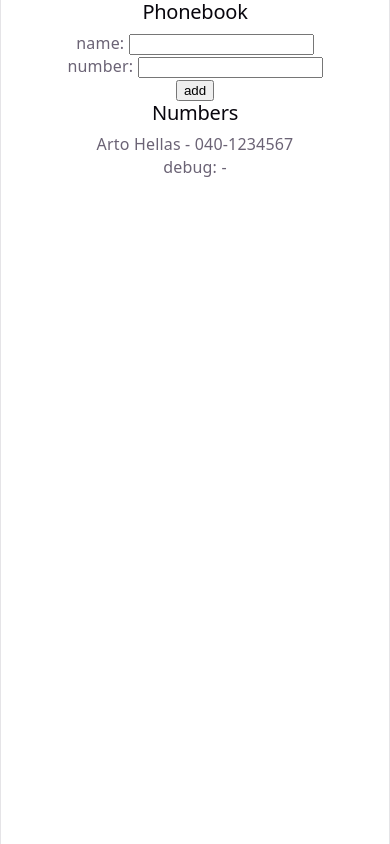
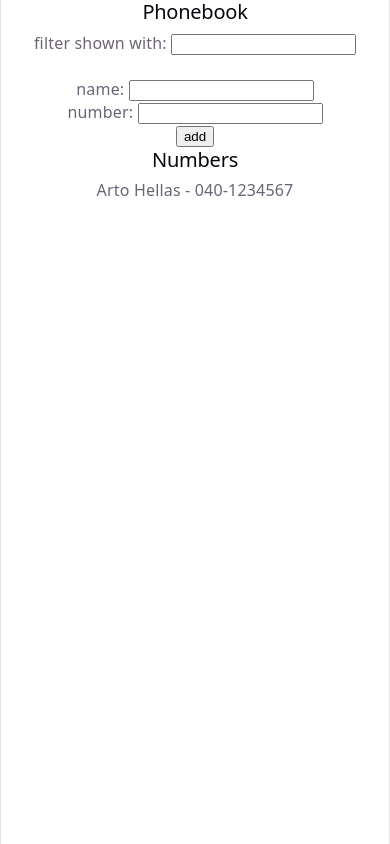
Before and after one commit to Chiwizi-dev/fullstack-open-part-2, a React (Vite) app in the folder the-phone-book/: page / in a window 390 px wide. Built offline with nearby package versions, Linux system fonts and the light colour scheme.

Commit message:
The Phonebook Step 4

```diff
--- a/the-phone-book/src/App.jsx
+++ b/the-phone-book/src/App.jsx
@@ -7,12 +7,15 @@ const App = () => {
   const [newName, setNewName] = useState("");
   const [newNumber, setNewNumber] = useState("");
 
+  const [search, setSearch] = useState("");
+  // console.log(search);
+
   const handleChange = (event) => {
     setNewName(event.target.value);
   };
 
   const handleNumber = (event) => {
-    // const [name, value] = event.target;
+    // const {name, value} = event.target;
     setNewNumber(event.target.value);
     // console.log(newNumber);
   };
@@ -49,15 +52,37 @@ const App = () => {
     }
   };
 
+  const personsWithSearch = persons.filter((person) => {
+    let searchResult = "";
+    if (search.length >= 1) {
+      // searchResult = person.name.toLowerCase() === search.toLowerCase();
+      searchResult = person.name.includes(search);
+    } else {
+      searchResult = persons;
+    }
+
+    return searchResult;
+  });
+
   return (
     <div>
       <h2>Phonebook</h2>
+      <div>
+        <span>filter shown with:</span>{" "}
+        <input
+          type="text"
+          onChange={(e) => setSearch(e.target.value)}
+          value={search}
+        />
+      </div>
+      <br />
       <form onSubmit={handleFormSubmit}>
         <div>
-          name: <input value={newName} onChange={handleChange} />
+          <span> name: </span>
+          <input value={newName} onChange={handleChange} />
         </div>
         <div>
-          number:{" "}
+          <span>number: </span>
           <input type="number" onChange={handleNumber} value={newNumber} />
         </div>
         <div>
@@ -66,17 +91,20 @@ const App = () => {
       </form>
 
       <h2>Numbers</h2>
-      {persons.map((person, index) => (
+      {personsWithSearch.map((person, index) => (
         <div key={index}>
           {person.name} - {person.number}
         </div>
       ))}
 
-      <div>
-        debug: {newName} - {newNumber}
-      </div>
+      {newName ? (
+        <div>
+          debug: {newName} - {newNumber}
+        </div>
+      ) : (
+        <div></div>
+      )}
     </div>
   );
 };
-
 export default App;
```
